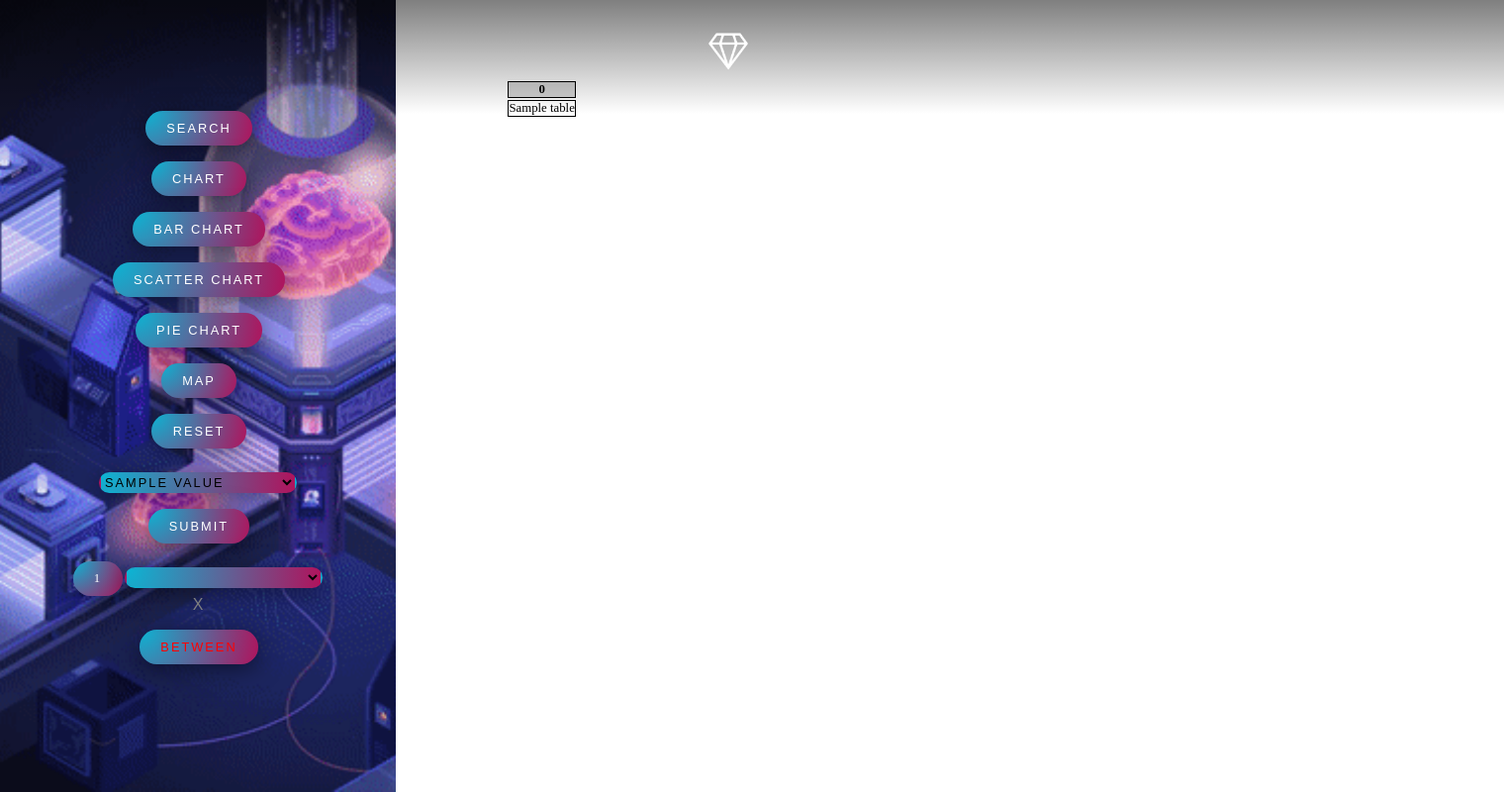
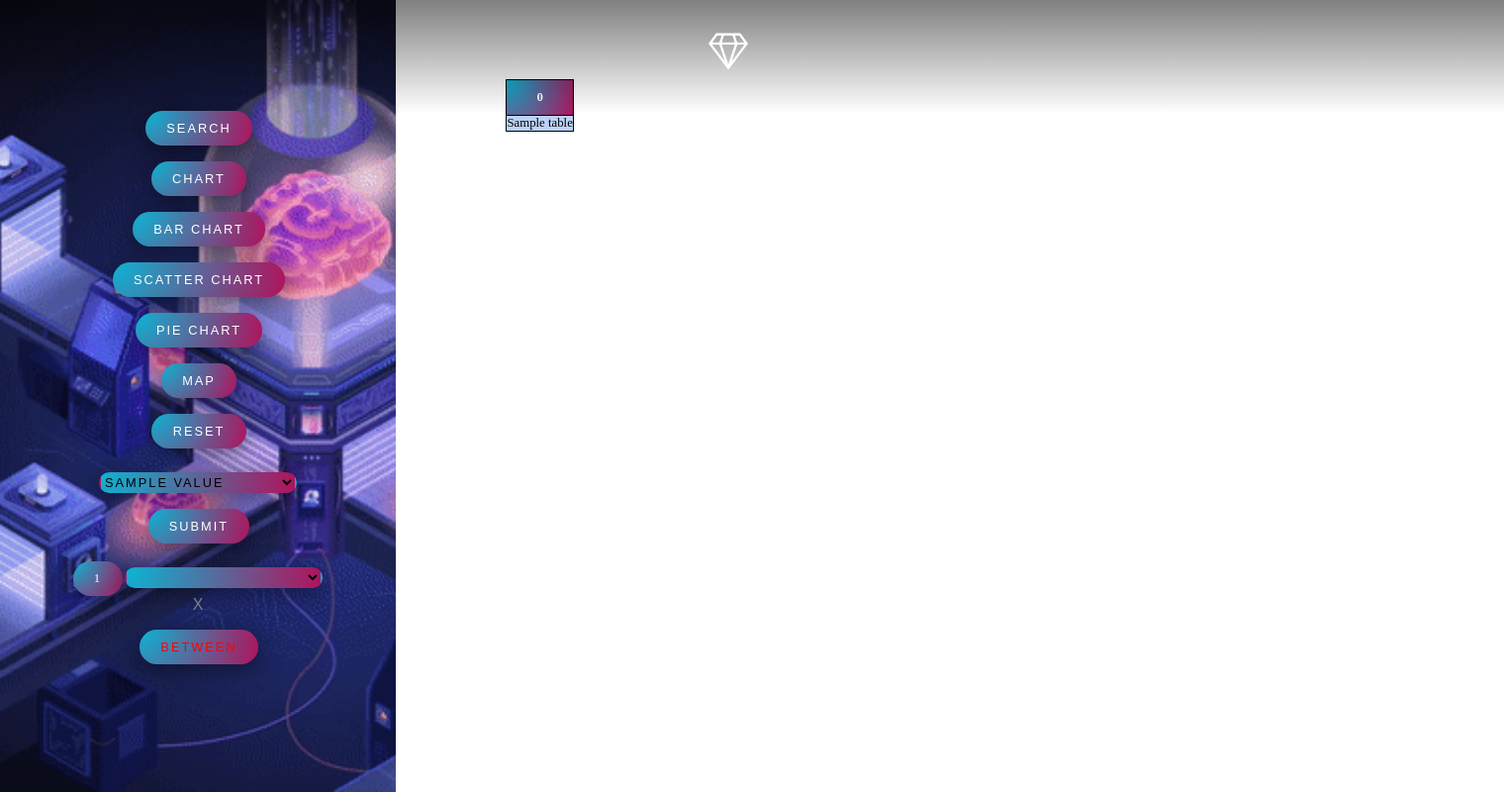
Before and after one commit to mirceavlad/TeVi---Terrorism-Data-Visualiser-REST-API-CLIENT, a PHP site: the page made by Backend/views/pag.php.twig in a window 1520 px wide. Shown: the whole page at 99% size. Run offline with PHP 8.4, Linux system fonts and the light colour scheme; the template is opened without the code that fills it: most values are stand-ins (such as "Sample title", 1, 10 or a date in 2020); lists and menus that the app fills with data are empty; some libraries are stand-ins or nearby versions.

Commit message:
Changed table css

```diff
--- a/Backend/controllers/scatterChartController.php
+++ b/Backend/controllers/scatterChartController.php
@@ -49,7 +49,7 @@ class scatterChartController
             title: 'Year vs. Attacks comparison',
             width: 1000,
                 height: 700,
-            hAxis: {title: 'Year', minValue: 0, maxValue: 2010},
+            hAxis: {title: 'Year', minValue: 1970, maxValue: 2020},
             vAxis: {title: 'Attacks', minValue: 0, maxValue: 10000},
             legend: 'none'
           };
--- a/Backend/views/pag.css
+++ b/Backend/views/pag.css
@@ -9,7 +9,6 @@ body{
     flex-wrap: wrap;
     overflow: scroll;
 }
-
 
 
 @import url('https://fonts.googleapis.com/css?family=Raleway:200');
@@ -169,10 +168,16 @@ input{
     font-size: 1rem;
 }
 
+#list:empty{
+  display:none;
+}
+
 #list{
 position:relative;
 display: block;
-overflow: scroll;
+overflow: auto;
+border-collapse: collapse;
+
 }
 
 #map, #harta{
@@ -267,13 +272,34 @@ text-align: center;
       #list{ width: 100%;}
   }
 
-th{
-    background: lightgray;
+#cap{
+
+  background-image: radial-gradient(circle at top left, #0bb5d4, #b0135c), radial-gradient(circle at top left, #0bb5d4, #b0135c);
+  background-origin: border-box;
+  background-clip: content-box, border-box;
+  transition: background-color .5s;
     position:sticky;
     top:0;
+    text-align: center;
+    font-weight: bolder;
+
 }
 
-td,th{
+#list tr:nth-child(even){
+  background-color: #bbd3f8;
+}
+
+#list tr:nth-child(odd){
+  background-color: #daf0ff;
+}
+
+th{
+  color: white;
+  padding: 10px;
+  border: 1px solid black;
+}
+
+td{
     border: 1px solid black;
     text-align: center;
 }
```
